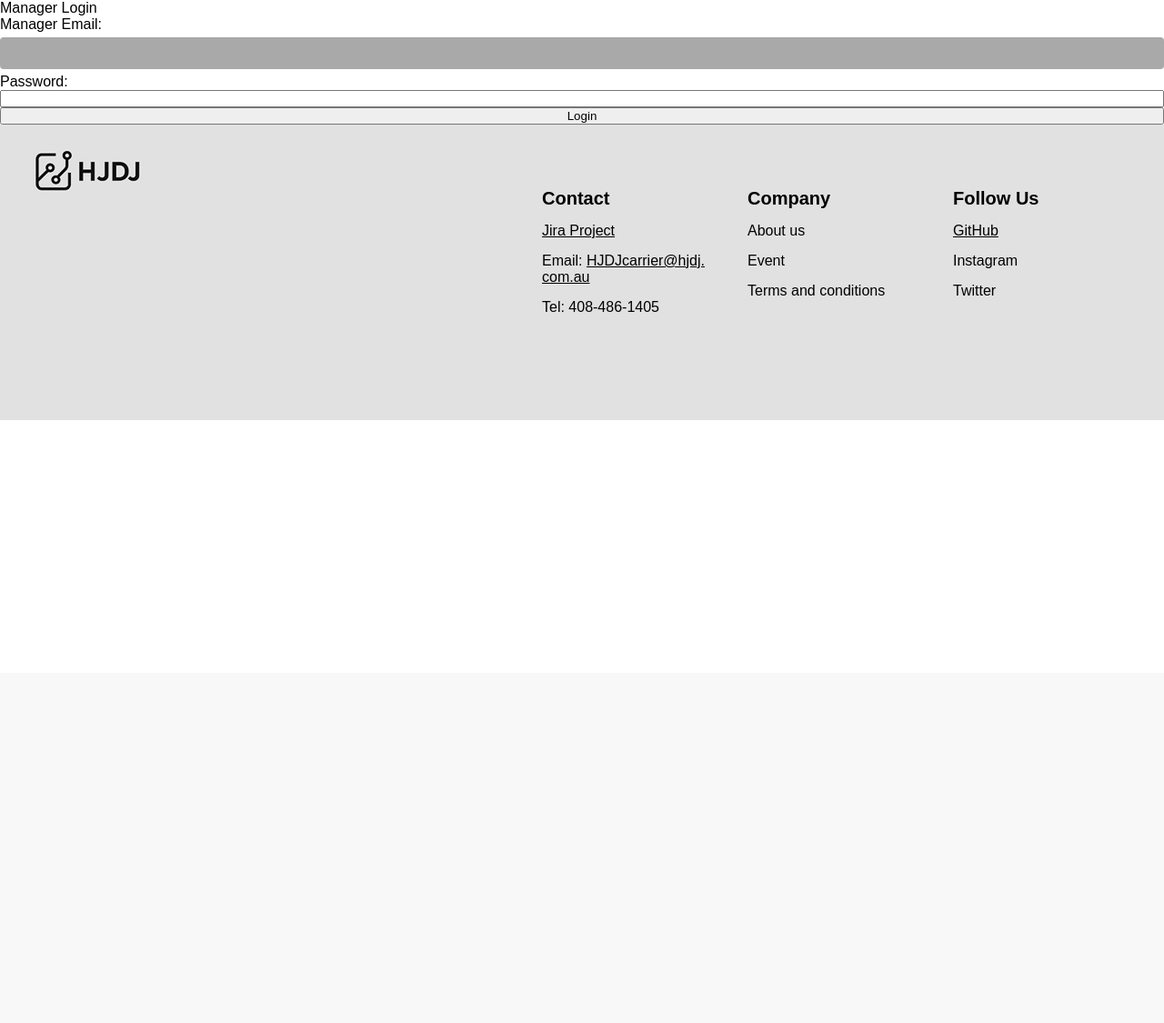
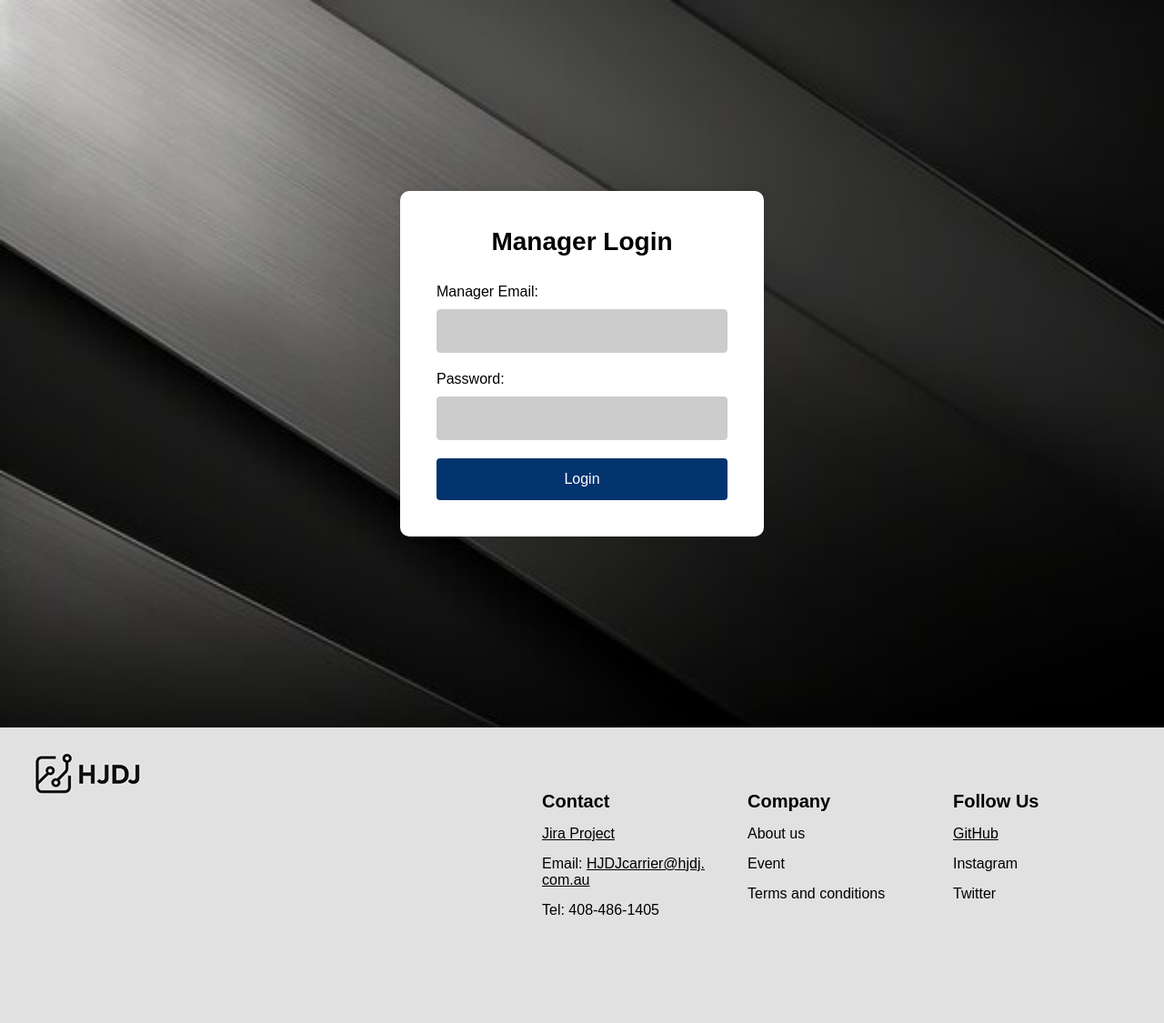
Before and after one commit to HJDJ-tech/COS10026-Project-Part-2, a PHP site: page /manage.php in a window 1280 px wide. Shown: the part 60-1185 px from the top of the page at 91% size. Before the commit the page ends 522 px from the top, so only its background shows below. Run offline with PHP 8.4, Linux system fonts and the light colour scheme.

Commit message:
styling loginpage

```diff
--- a/project2/index.php
+++ b/project2/index.php
@@ -24,9 +24,7 @@
         </ul>
       </nav>
     </div>
-<?php
-session_start();
-?>
+
 
 
     <!-- Note: All image and text part for the homepage are AI generated (not the coding part) -->
--- a/project2/manage.php
+++ b/project2/manage.php
@@ -6,6 +6,7 @@
     <meta name="keywords" content="HJDJ IT, IT jobs, software jobs, tech careers, job application, software engineering, developer jobs, IT careers, job openings, apply online">
     <title>HJDJ IT</title>
     <link rel="stylesheet" href="styles/styles.css">
+    <link rel="stylesheet" href="styles/loginstyle.css">
     <link rel="icon" type="image/png" href="images/logoweb.png">
   </head>
   <body>
@@ -61,20 +62,20 @@ if ($_SERVER["REQUEST_METHOD"] == "POST") {
         }
     } else {
         $error = "SQL error: " . $conn->error;
+
     }
 }
-
 ?>
-<div class= login>
+<div class="login-page">
+  <div class="login">
     <p>Manager Login</p>
     <form method="post" action="manage.php">
       Manager Email: <input type="text" name="email" required><br>
-
       Password: <input type="password" name="password" required><br>
       <input type="submit" value="Login">
     </form>
   </div>
-
+</div>
      <div class="footer">
       <!-- Jira link-->
       <div class="logofooter">
@@ -125,3 +126,5 @@ if ($_SERVER["REQUEST_METHOD"] == "POST") {
         </div>
       </div>
     </div>
+  </body>
+</html>
--- /dev/null
+++ b/project2/styles/loginstyle.css
@@ -0,0 +1,58 @@
+/* Login page */
+.login-page {
+  background-image: url(../images/360_F_691065187_VuWyVjiUP7nTrrOwrPIvli0Ywu4IcZUg.jpg);
+  display: flex;
+  justify-content: center;
+  align-items: center;
+  height: 100vh;
+  background-repeat: no-repeat;
+  background-size: cover;
+}
+
+.login-page .login {
+  background-color: #ffffff;
+  padding: 40px;
+  border-radius: 10px;
+  box-shadow: 0px 0px 10px rgba(0,0,0,0.1);
+  width: 400px;
+  max-width: 90%;
+}
+
+.login-page .login p {
+  font-size: 28px;
+  font-weight: bold;
+  text-align: center;
+  margin-bottom: 30px;
+}
+
+.login-page .login input[type="text"],
+.login-page .login input[type="password"] {
+  width: 100%;
+  padding: 14px;
+  margin: 10px 0 20px 0;
+  border: 1px solid #ccc;
+  border-radius: 4px;
+  font-size: 16px;
+  background-color: #ccc;
+}
+
+
+.login-page .login input[type="submit"] {
+  width: 100%;
+  padding: 14px;
+  background-color: #03346e;
+  color: white;
+  border: none;
+  border-radius: 4px;
+  font-size: 16px;
+  cursor: pointer;
+}
+
+.login-page .login input[type="submit"]:hover {
+ background-color: #0248a0;
+    transform: translateY(-2px);
+    box-shadow: 0 6px 8px rgba(0, 0, 0, 0.15);
+}
+.login form {
+    background-color: white;
+}
```
Also changed, not shown: project2/images/360_F_691065187_VuWyVjiUP7nTrrOwrPIvli0Ywu4IcZUg.jpg (added), project2/styles/styles.css (line endings or trailing spaces). Lines whose indentation alone changed are shown as unchanged.
